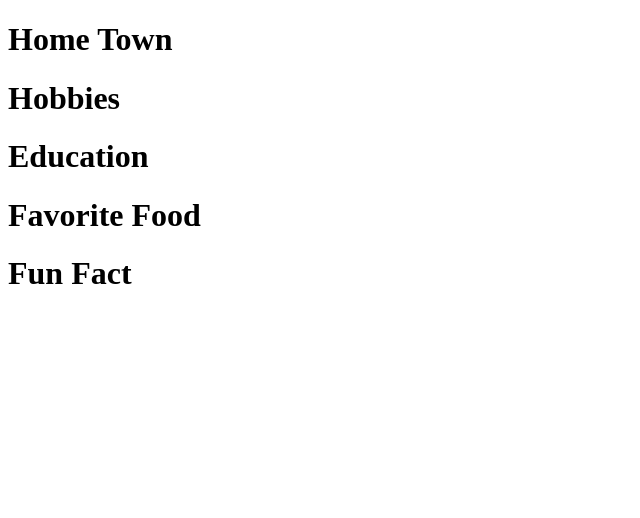
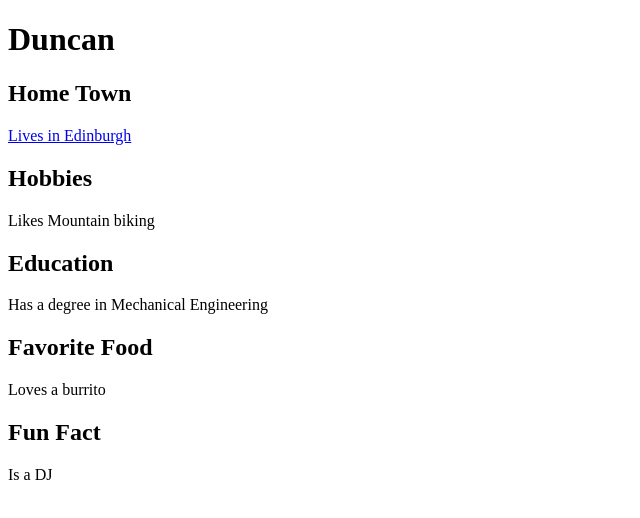
Before and after one commit to brokensythe/boolean-uk-first-collab, a website: page index.html in a window 1280 px wide. Shown: the whole page, without its empty margins (0-640 px from the left). Drawn offline with Linux system fonts and the light colour scheme.

Commit message:
Added content

```diff
--- a/index.html
+++ b/index.html
@@ -1,21 +1,25 @@
 <!DOCTYPE html>
 <html lang="en">
   <head>
-    <meta charset="UTF-8">
-    <meta name="viewport" content="width=device-width, initial-scale=1.0">
-    <meta http-equiv="X-UA-Compatible" content="ie=edge">
+    <meta charset="UTF-8" />
+    <meta name="viewport" content="width=device-width, initial-scale=1.0" />
+    <meta http-equiv="X-UA-Compatible" content="ie=edge" />
     <title>My Best Pal Duncan 😊</title>
   </head>
   <body>
-    <h1>Home Town</h1>
-    <p></p>
-    <h1>Hobbies</h1>
-    <p></p>
-    <h1>Education</h1>
-    <p></p>
-    <h1>Favorite Food</h1>
-    <p></p>
-    <h1>Fun Fact</h1>
-    <p></p>
+    <h1>Duncan</h1>
+    <h2>Home Town</h2>
+    <a
+      href="https://external-content.duckduckgo.com/iu/?u=https%3A%2F%2Ftse4.mm.bing.net%2Fth%3Fid%3DOIP.8pQ9qaipIHQ5vXeyQzAFGAHaEo%26pid%3DApi&f=1"
+      >Lives in Edinburgh</a
+    >
+    <h2>Hobbies</h2>
+    <p>Likes Mountain biking</p>
+    <h2>Education</h2>
+    <p>Has a degree in Mechanical Engineering</p>
+    <h2>Favorite Food</h2>
+    <p>Loves a burrito</p>
+    <h2>Fun Fact</h2>
+    <p>Is a DJ</p>
   </body>
 </html>
```
